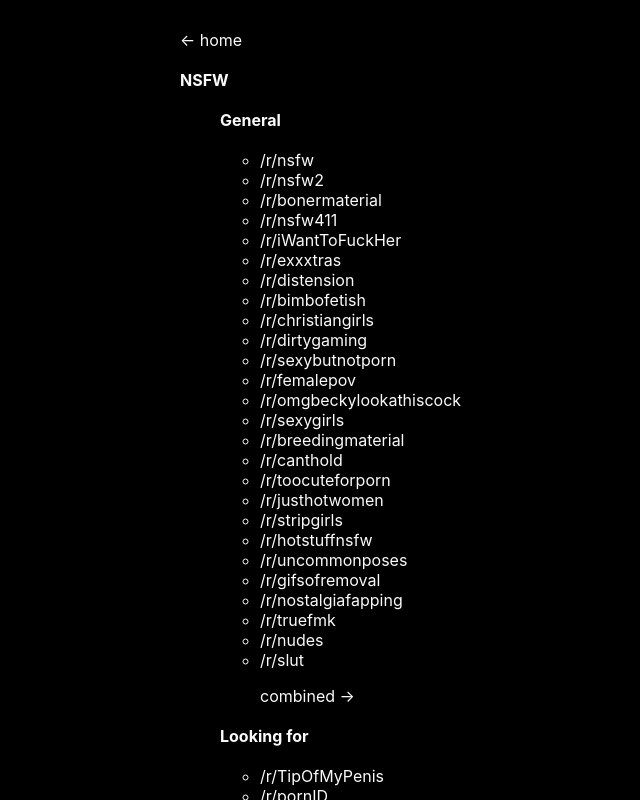
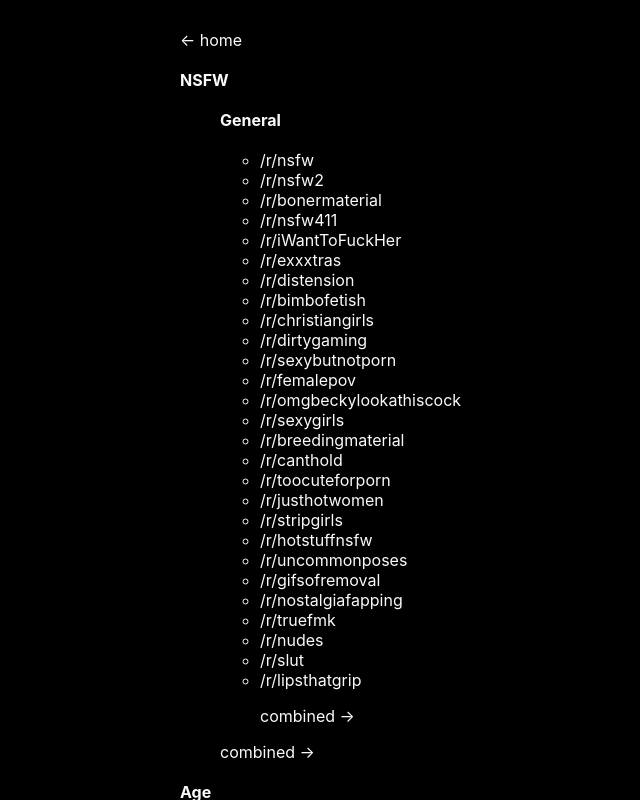
Before and after one commit to sjaber0g/reddit-pixels, a Next.js app: page /list/nsfw in a window 1280 px wide. Shown: the whole page, without its empty margins (60-700 px from the left). Built offline with nearby package versions, Linux system fonts and the light colour scheme.

Commit message:
Updated list.

```diff
--- a/pages/list/nsfw.js
+++ b/pages/list/nsfw.js
@@ -33,11 +33,8 @@
           '/r/truefmk',
           '/r/nudes',
           '/r/slut',
+          '/r/lipsthatgrip',
         ],
-      },
-      {
-        category: 'Looking for',
-        items: ['/r/TipOfMyPenis', '/r/pornID'],
       },
     ],
   },
@@ -245,7 +242,6 @@
     category: 'Blowjobs',
     items: [
       '/r/blowjobs',
-      '/r/lipsthatgrip',
       '/r/deepthroat',
       '/r/onherknees',
       '/r/blowjobsandwich',
@@ -804,6 +800,10 @@
     items: ['/r/pornvids', '/r/nsfw_videos'],
   },
   {
+    category: 'Looking for',
+    items: ['/r/TipOfMyPenis', '/r/pornID'],
+  },
+  {
     category: 'Other',
     items: [
       '/r/randomactsofblowjob',
```
